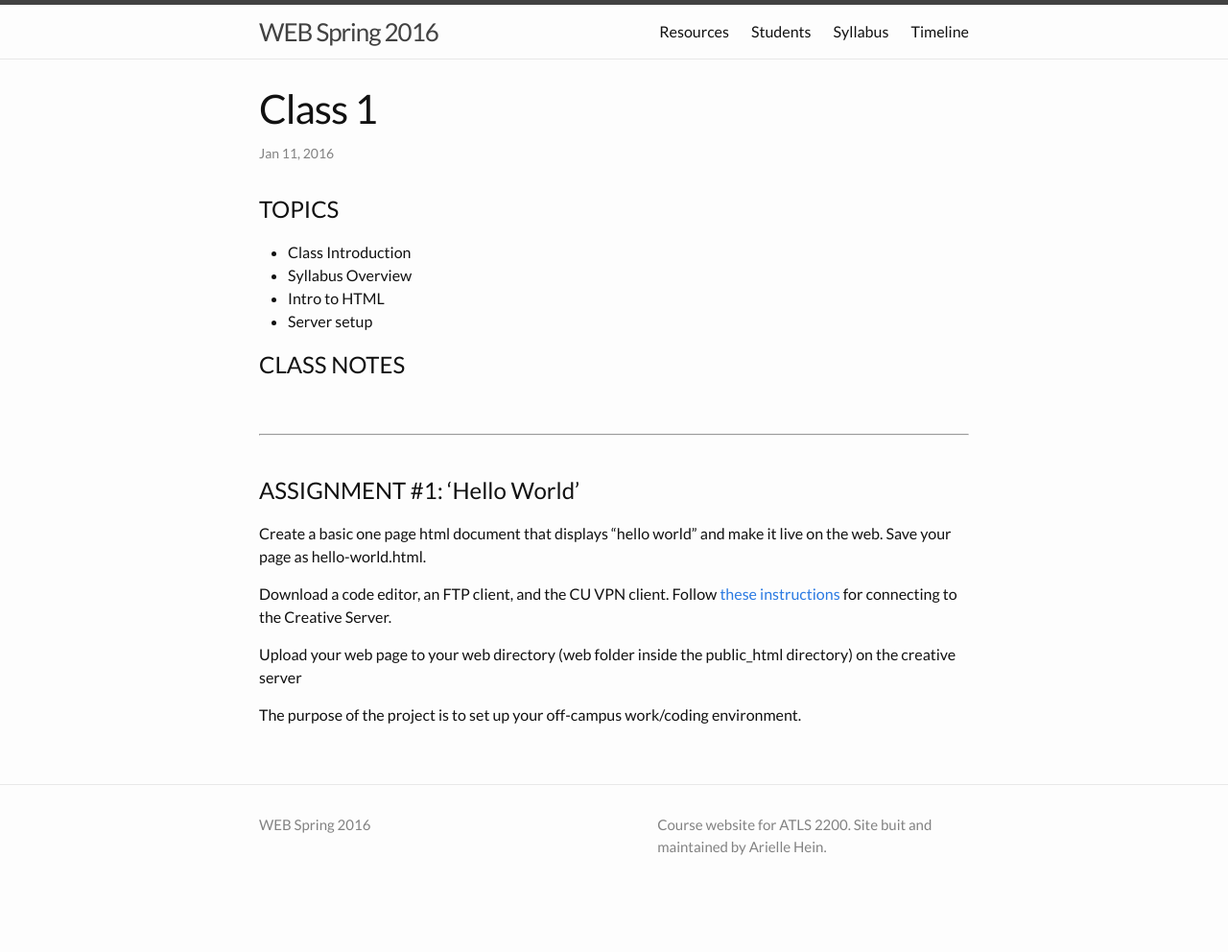
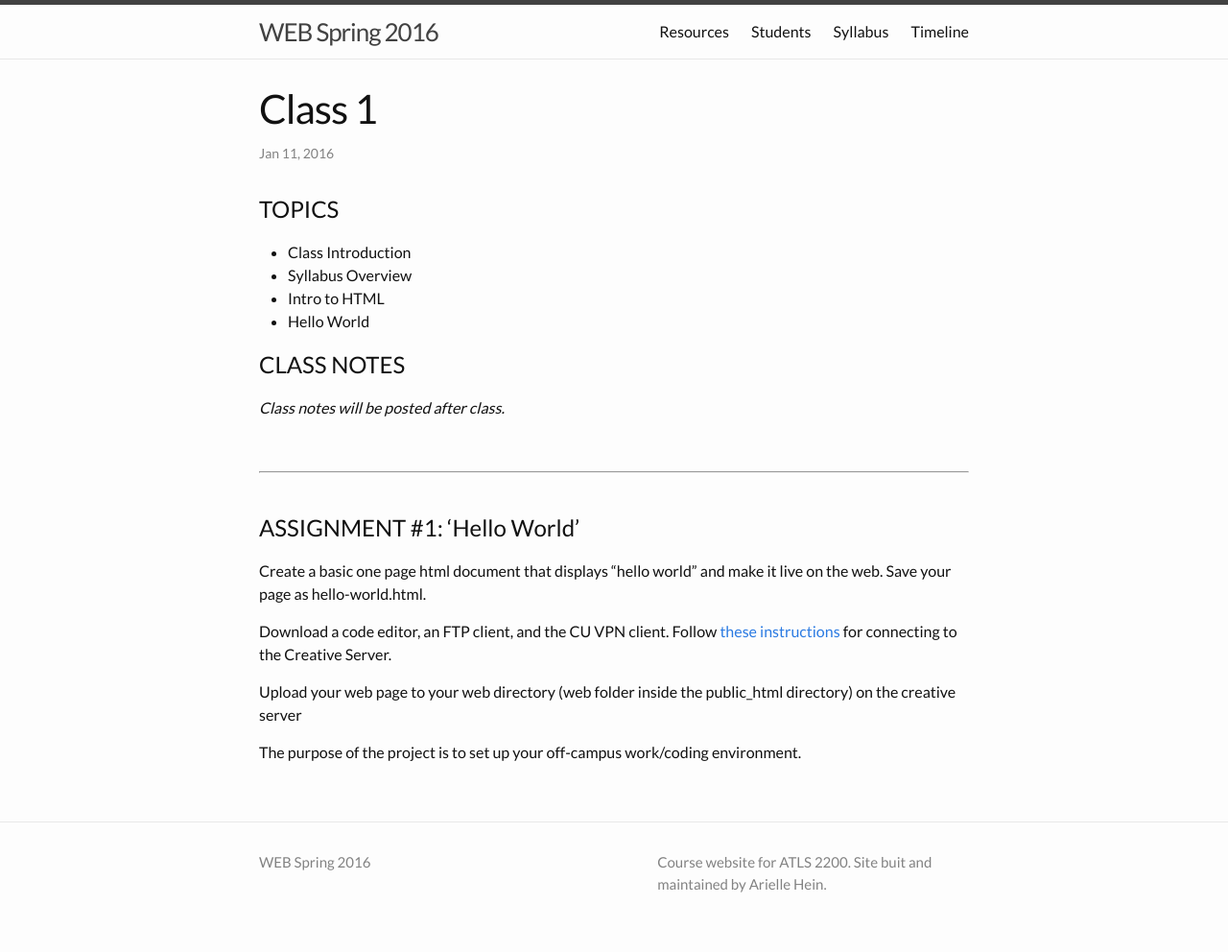
Before and after one commit to coloringchaos/web-spring-16, a Jekyll site: the page built from _posts/2016-01-11-class-01.md, in a window 1280 px wide. Shown: the whole page at 96% size. Built offline with Jekyll 4.4.1, drawn with Linux system fonts in a browser that asks for light colours; before the commit the page ends 953 px from its top, so only the background shows below that; some of the changed lines change nothing that is shown.

Commit message:
updating

```diff
--- a/_posts/2016-01-11-class-01.md
+++ b/_posts/2016-01-11-class-01.md
@@ -11,28 +11,43 @@
  + Class Introduction
  + Syllabus Overview
  + Intro to HTML
- + Server setup
+ + Hello World
 
 
 
 # CLASS NOTES
 
-<!-- **CSS** - controls how a page looks
+*Class notes will be posted after class.*
 
-**JAVASCRIPT** - controls how a page behaves
-
+<!-- **CSS** - controls how a page looks<br>
+**JAVASCRIPT** - controls how a page behaves<br>
 **HTML** - provides the essential structure and content of a web page
 
 
-HTML is a markup language. It’s not a programming language because it doesn’t understand logic; it simply contains information about the structure and display of a document. HTML is a type of XML, or Extensible Markup Language, which is just a more general markup language.
+HTML is a markup language. It’s not a programming language because it doesn’t understand logic; it simply contains information about the structure and display of a document. HTML contains information about the structure, content and display of a document.
 
-# Intro to Tags
+# HTML Tags
 
-HTML is made up of tags. Tags give information about the content and display of text. Tags are simply little pieces of text starting with the less-than sign (<) and ending with the greater-than sign (>).
+HTML is made up of tags. Tags give information about the content and display of text. Tags are simply little pieces of text starting with the less-than sign (<) and ending with the greater-than sign (>). Tags are used to mark up the start and end of an HTML element.
 
 {% highlight ruby %}
-<p>This is the tag for a paragraph</p>
+<p></p>
 {% endhighlight %}
+
+# HTML elements
+An element represents some kind of structure or semantics and generally consists of a start tag, content, and an end tag. This is a paragraph element:
+
+{% highlight ruby %}
+<p>This is the content of the paragraph element.</p>
+{% endhighlight %}
+
+#HTML attributes
+Some tags also have attributes associated with them, attributes define a property for an element. They appear in the start tag.
+
+{% highlight ruby %}
+<p lang='en'>This is the content of the paragraph element.</p>
+{% endhighlight %}
+
 
 # The Skeletal System
 There are a few main tags that every web page must have - html, head, title, and body. The very simplest web page looks like this in text view:
@@ -48,8 +63,8 @@
   <p>Some information here.</p>
  </body>
 </html>
-{% endhighlight %} -->
-
+{% endhighlight %}
+ -->
 
 
 <br>
```
